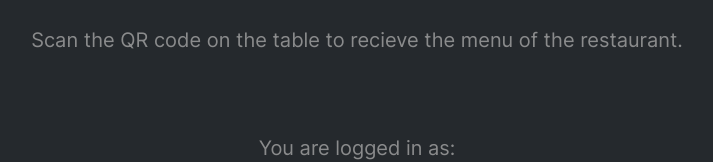
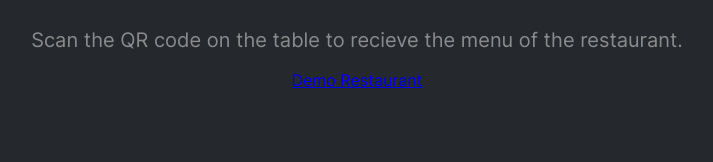
Before and after one commit to Andrew920/zelye, a React (Create React App) app in the folder code/client/: page / in a window 1280 px wide. Shown: the part 162-324 px from the top of the page, without its empty margins (283-996 px from the left). Built offline with nearby package versions, Linux system fonts and the light colour scheme; no server answers.

Commit message:
frontend: add demo to homescreen

```diff
--- a/code/client/src/Views/ScanRestaurantView/ScanRestaurantView.tsx
+++ b/code/client/src/Views/ScanRestaurantView/ScanRestaurantView.tsx
@@ -2,6 +2,7 @@ import { CredentialResponse, GoogleLogin } from '@react-oauth/google';
 import { useGetSponsorQuery } from 'Api';
 import { BackgroundImage, Button, LogotypeBig, Spinner } from 'Components';
 import { FC, useCallback, useState } from 'react';
+import { Link } from 'react-router-dom';
 import { QRScan } from './QRScan';
 import './ScanRestaurantView.scss';
 
@@ -30,7 +31,7 @@ export const ScanRestaurantView: FC = () => {
         <LogotypeBig />
         <QRScan />
         <span>Scan the QR code on the table to recieve the menu of the restaurant.</span>
-
+        <Link to='1'>Demo Restaurant</Link>
         {/* Conditional login button if user is not logged in / token is not in store */}
         {user ? (
           <>
```
